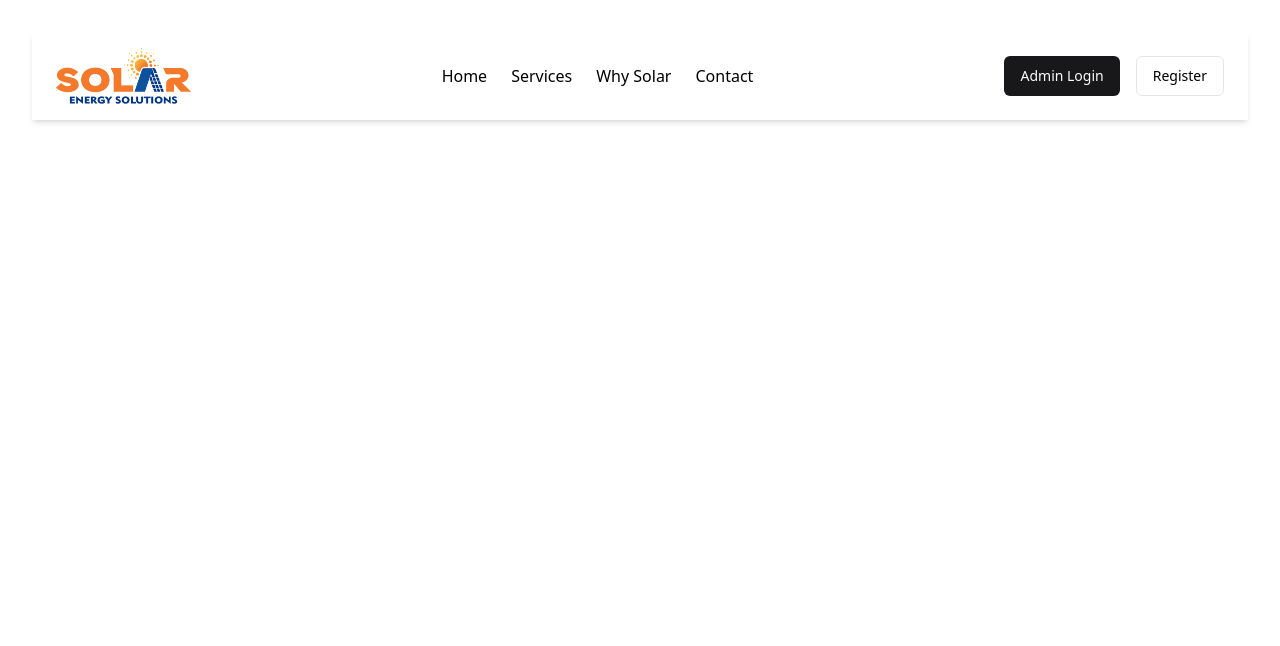
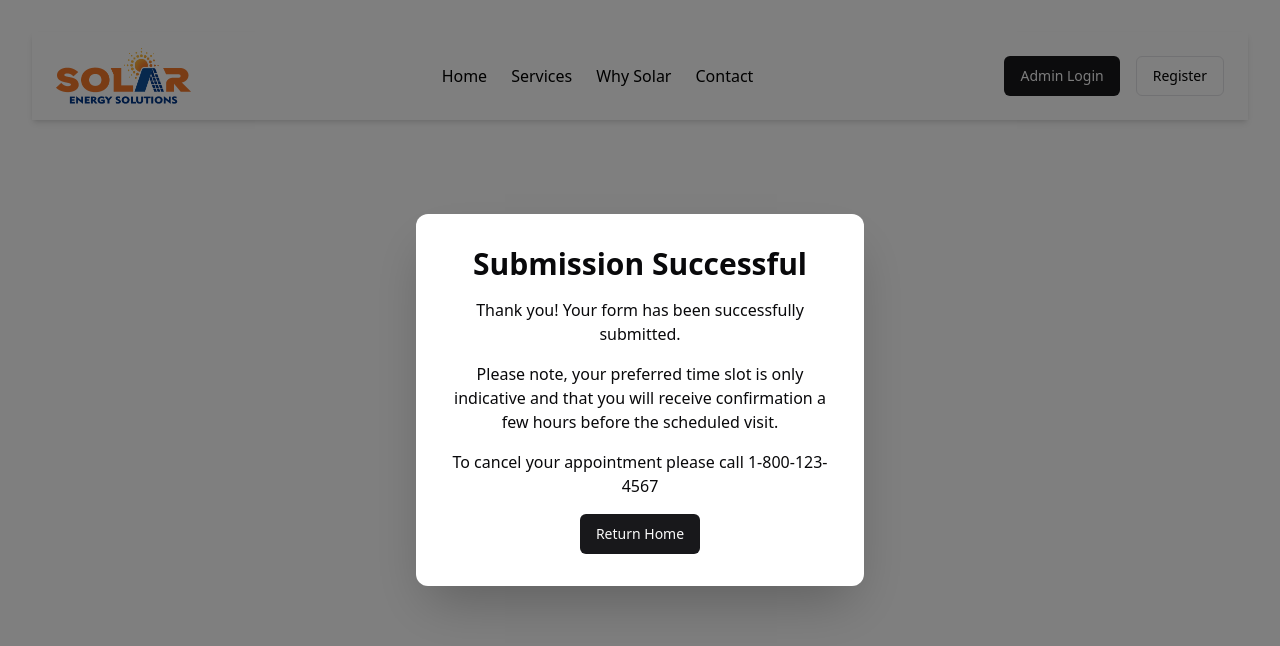
Before and after one commit to kimmimonkey/Voyage-52, a React (Vite) app: page / in a window 1280 px wide. Shown: the top 646 px of the page. Built offline with nearby package versions, Linux system fonts and the light colour scheme.

Commit message:
Created Success Modal component

```diff
--- a/src/App.jsx
+++ b/src/App.jsx
@@ -4,11 +4,13 @@ import { Toaster } from "./components/ui/toaster";
 import AdminLogin from "./pages/AdminLogin";
 import AdminDashboard from "./pages/AdminDashboard";
 import { BrowserRouter, Routes, Route } from "react-router-dom";
+import SuccessModal from "./components/SuccessModal";
 
 export default function App() {
   return (
     <BrowserRouter>
       <Header />
+      <SuccessModal />
       <Routes>
         <Route path="/admin-login" element={<AdminLogin />} />
         <Route path="/admin-dashboard" element={<AdminDashboard />} />
--- /dev/null
+++ b/src/components/SuccessModal.jsx
@@ -0,0 +1,30 @@
+import { Button } from "./ui/button";
+import { Link } from "react-router-dom";
+
+export default function SuccessModal() {
+  return (
+    // Modal Background Mask
+    <div className="fixed inset-0 bg-black bg-opacity-50 flex justify-center items-center z-50">
+      {/* Modal Box */}
+      <div className="bg-white flex flex-col text-center shadow-2xl rounded-xl max-w-md w-full mx-4">
+        <div className="p-8">
+          <h2 className="text-3xl font-bold pb-4">Submission Successful</h2>
+          <p className="pb-4">
+            Thank you! Your form has been successfully submitted.
+          </p>
+          <p className="pb-4">
+            Please note, your preferred time slot is only indicative and that
+            you will receive confirmation a few hours before the scheduled
+            visit.
+          </p>
+          <p className="pb-4">
+            To cancel your appointment please call 1-800-123-4567
+          </p>
+          <Link to="/">
+            <Button>Return Home</Button>
+          </Link>
+        </div>
+      </div>
+    </div>
+  );
+}
```
